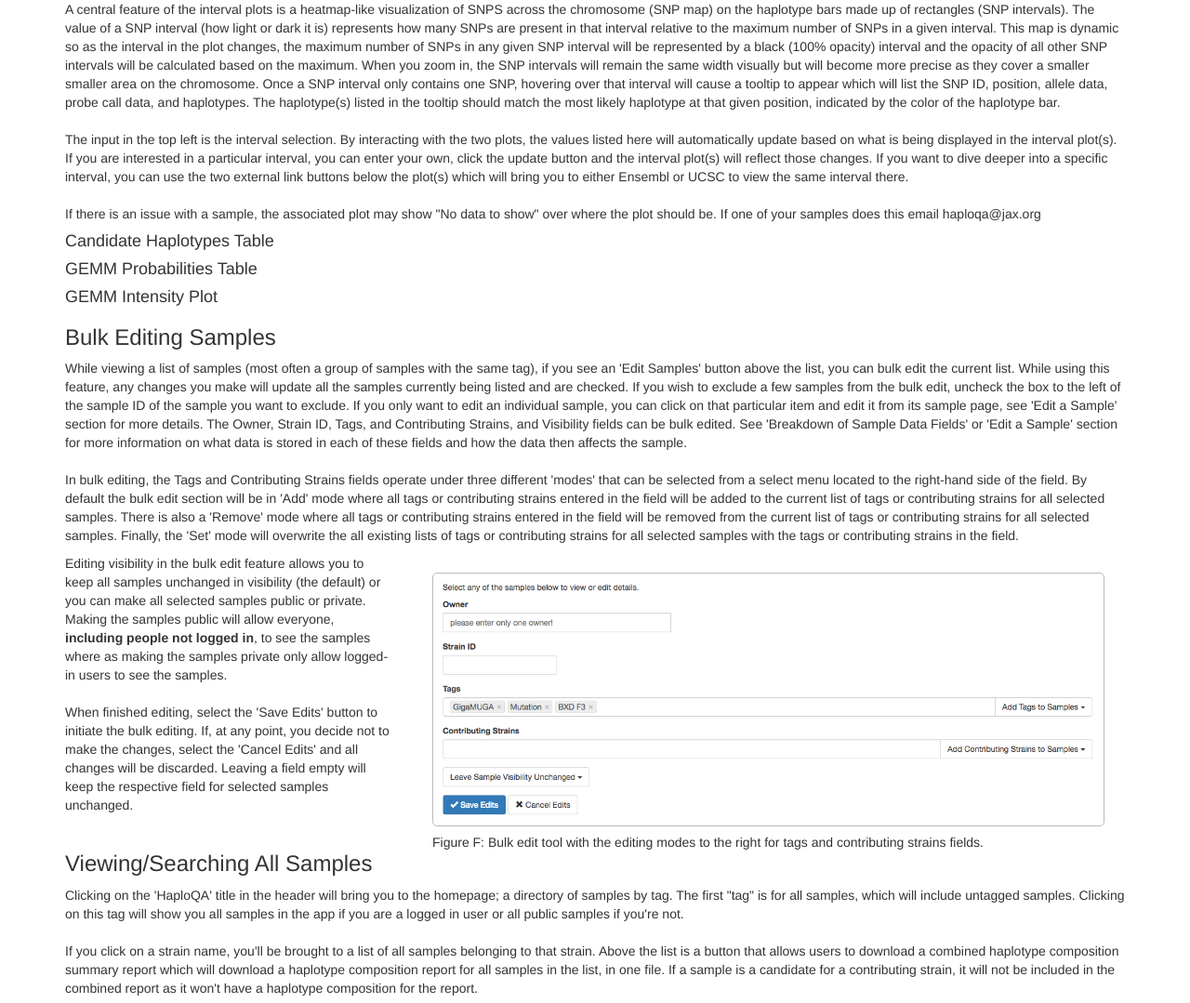
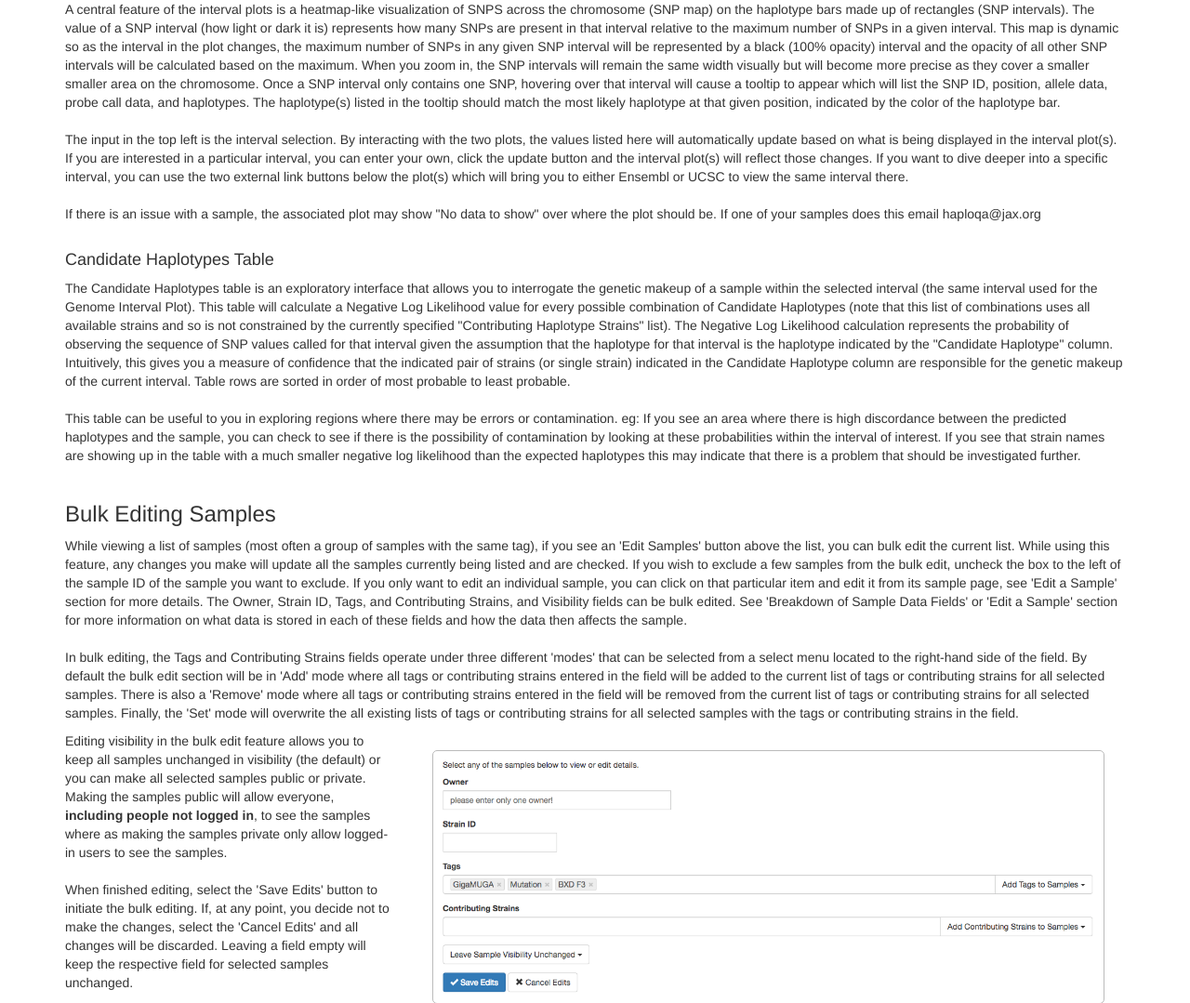
Before and after one commit to TheJacksonLaboratory/haploqa, a Flask app: page /help.html in a window 1280 px wide. Shown: the part 5077-6156 px from the top of the page at 93% size. Run offline with Flask 2, Linux system fonts and the light colour scheme; some libraries are stand-ins or nearby versions.

Commit message:
Adds docs for candidate haplotype table, removes sections for GEMM-related elements, removes GEMM related elements from sample pages.

```diff
--- a/src/haploqa/templates/help.html
+++ b/src/haploqa/templates/help.html
@@ -328,7 +328,7 @@
                 updated list of contributing strains.
             </li>
         </ul>
-        <p><br/></p>
+        <br/>
 
         <h4>Running Haplotype Calculations</h4>
         <p>
@@ -453,22 +453,30 @@
             interval there.<br/>
             <br/>
             If there is an issue with a sample, the associated plot may show "No data to show" over where the plot
-            should be. If one of your samples does this email haploqa@jax.org
+            should be. If one of your samples does this email haploqa@jax.org<br/>
+            <br/>
         </p>
 
         <h4>Candidate Haplotypes Table</h4>
         <p>
-            <!-- FIXME -->
-        </p>
-
-        <h4>GEMM Probabilities Table</h4>
-        <p>
-            <!-- FIXME -->
-        </p>
-
-        <h4>GEMM Intensity Plot</h4>
-        <p>
-            <!-- FIXME -->
+            The Candidate Haplotypes table is an exploratory interface that allows you to interrogate the genetic makeup
+            of a sample within the selected interval (the same interval used for the Genome Interval Plot). This table
+            will calculate a Negative Log Likelihood value for every possible combination of Candidate Haplotypes (note
+            that this list of combinations uses all available strains and so is not constrained by the currently
+            specified "Contributing Haplotype Strains" list). The Negative Log Likelihood calculation represents the
+            probability of observing the sequence of SNP values called for that interval given the assumption that the
+            haplotype for that interval is the haplotype indicated by the "Candidate Haplotype" column. Intuitively,
+            this gives you a measure of confidence that the indicated pair of strains (or single strain) indicated in
+            the Candidate Haplotype column are responsible for the genetic makeup of the current interval. Table rows
+            are sorted in order of most probable to least probable.<br/>
+            <br/>
+            This table can be useful to you in exploring regions where there may be errors or contamination. eg: If you
+            see an area where there is high discordance between the predicted haplotypes and the sample, you can check
+            to see if there is the possibility of contamination by looking at these probabilities within the interval of
+            interest. If you see that strain names are showing up in the table with a much smaller negative log
+            likelihood than the expected haplotypes this may indicate that there is a problem that should be
+            investigated further.<br/>
+            <br/>
         </p>
 
         <h3>Bulk Editing Samples</h3>
--- a/src/haploqa/templates/sample.html
+++ b/src/haploqa/templates/sample.html
@@ -1771,6 +1771,7 @@
                 </table>
             </div>
         </div>
+        <!-- FIXME: Commenting GEMM related elements for now as they are not ready for release
         <div class="page-header">
             <h4>GEMM Probabilities</h4>
         </div>
@@ -1788,7 +1789,7 @@
         </div>
         <p>
         See the <a href="{{ url_for('gemm_intens_html', mongo_id=sample._id) }}">GEMM Intensities plot</a> for a more detailed view of the distribution of GEMM probe intensities.
-        </p>
+        </p> -->
     {% endif %}
     <script>
     //enable the tooltip style
```
